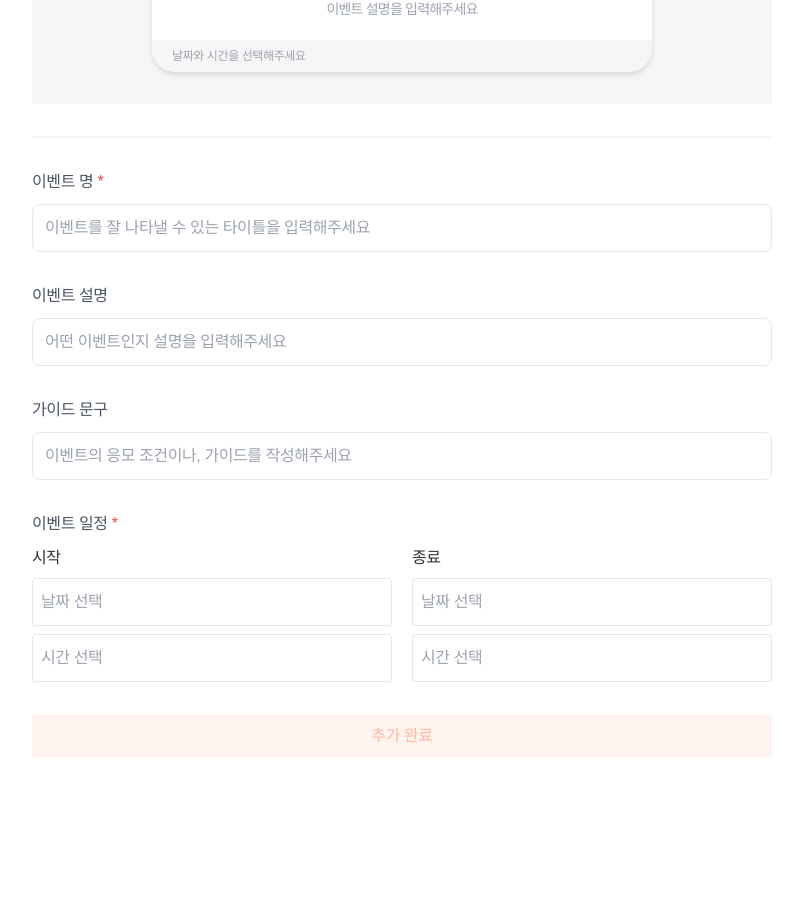
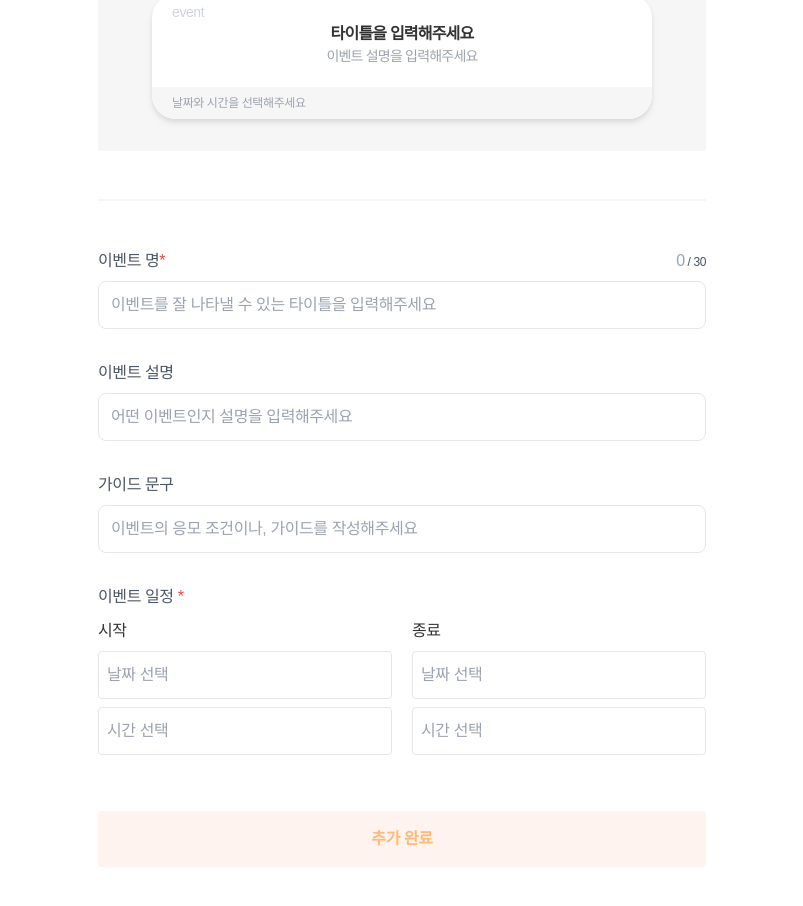
Before and after one commit to Mt-NextJs/linkle, a Next.js app: page /admin/block/event in a window 1280 px wide. Shown: the part 180-1086 px from the top of the page, without its empty margins (238-1041 px from the left). Before the commit the page ends 962 px from the top, so only its background shows below. Built offline with nearby package versions, Linux system fonts and the light colour scheme.

Commit message:
💄[Design] block의 공통 컴포넌트 적용 #109

```diff
--- a/src/app/admin/block/event/components/event-form.tsx
+++ b/src/app/admin/block/event/components/event-form.tsx
@@ -1,11 +1,14 @@
 "use client";
 
-import { useState } from "react";
-import EventFormInput from "./event-form-input";
+import { FormEvent, useState } from "react";
 import Calendar from "./calendar";
 import EventPreview from "./event-preview";
 import DatePicker from "react-datepicker";
 import "react-datepicker/dist/react-datepicker.css";
+import Layout from "../../components/layout";
+import ButtonBox from "../../components/buttons/button-box";
+import AddButton from "../../components/buttons/add-button";
+import FormInput from "../../components/form-input";
 
 export default function EventForm() {
   const [title, setTitle] = useState("");
@@ -16,8 +19,22 @@ export default function EventForm() {
   const [startTime, setStartTime] = useState<Date | null>(null);
   const [endTime, setEndTime] = useState<Date | null>(null);
 
+  const handleSubmit = (e: FormEvent<HTMLFormElement>) => {
+    e.preventDefault();
+    setTitle("");
+  };
+
+  const summitButtonDisabled =
+    !title ||
+    !description ||
+    !eventGuide ||
+    !startDate ||
+    !endDate ||
+    !startTime ||
+    !endTime;
+
   return (
-    <>
+    <Layout title="이벤트 블록" onSubmit={handleSubmit}>
       <EventPreview
         title={title}
         description={description}
@@ -29,30 +46,29 @@ export default function EventForm() {
 
       <div className="my-8 border-t-2 border-[#F6F6F6]"></div>
 
-      <form className="flex flex-col gap-8">
-        <EventFormInput
+      <div className="flex flex-col gap-8">
+        <FormInput
           label="이벤트 명"
           id="evnet-title"
           placeholder="이벤트를 잘 나타낼 수 있는 타이틀을 입력해주세요"
           value={title}
           onChange={(e) => setTitle(e.target.value)}
           required
+          maxLength={30}
         />
-        <EventFormInput
+        <FormInput
           label="이벤트 설명"
           id="evnet-description"
           placeholder="어떤 이벤트인지 설명을 입력해주세요"
           value={description}
           onChange={(e) => setDescription(e.target.value)}
-          required
         />
-        <EventFormInput
+        <FormInput
           label="가이드 문구"
           id="evnet-guide"
           placeholder="이벤트의 응모 조건이나, 가이드를 작성해주세요"
           value={eventGuide}
           onChange={(e) => setEventGuide(e.target.value)}
-          required
         />
 
         <div>
@@ -108,13 +124,14 @@ export default function EventForm() {
           </div>
         </div>
 
-        <button
-          type="submit"
-          className="h-11 w-full rounded bg-primary-100 text-primary-200"
-        >
-          추가 완료
-        </button>
-      </form>
-    </>
+        <ButtonBox>
+          <AddButton
+            type={"submit"}
+            text="추가 완료"
+            disabled={summitButtonDisabled}
+          />
+        </ButtonBox>
+      </div>
+    </Layout>
   );
 }
--- a/src/app/admin/block/event/page.tsx
+++ b/src/app/admin/block/event/page.tsx
@@ -5,20 +5,7 @@ import EventForm from "./components/event-form";
 export default function page() {
   return (
     <>
-      <div className="mx-auto my-6 w-[740px]">
-        <Link href="/admin/block">
-          <Image
-            src="/assets/icons/icon_back.png"
-            alt="뒤로가기"
-            width={34}
-            height={34}
-          />
-        </Link>
-
-        <h1 className="pageName">이벤트 블록</h1>
-
-        <EventForm />
-      </div>
+      <EventForm />
     </>
   );
 }
```
